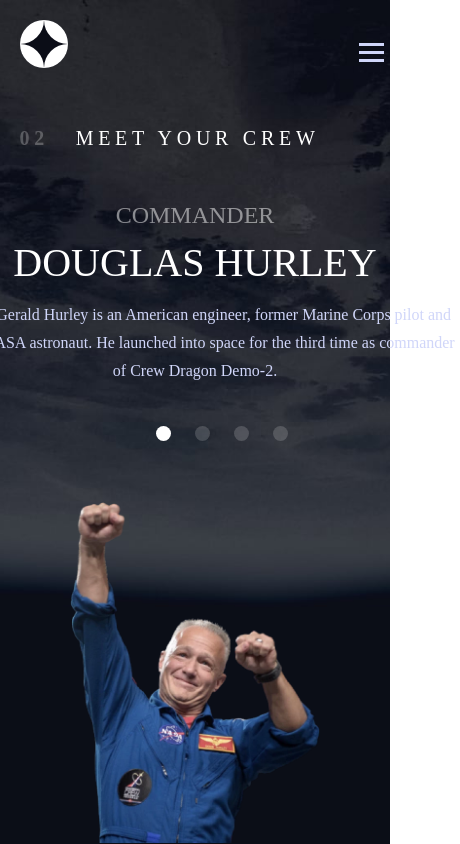
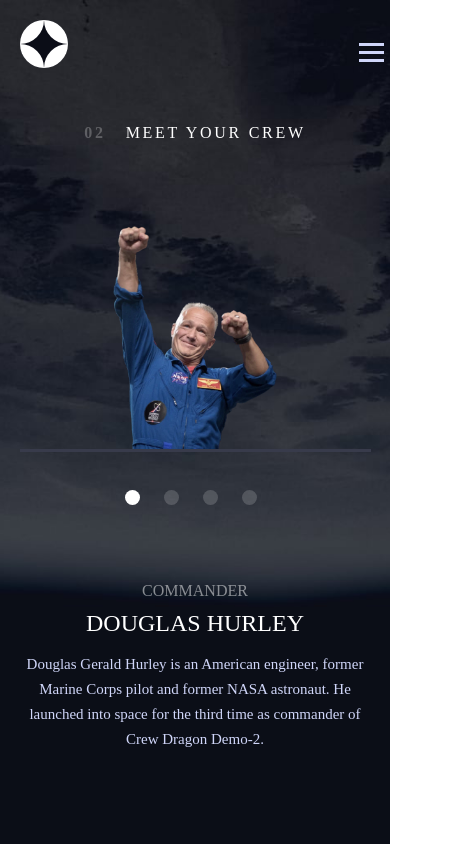
Before and after one commit to lukasviliams/space-tourism, a Vue app: page /crew in a window 390 px wide. Shown: the whole page, 460 px wide, since content can reach past the window. Built offline with nearby package versions, Linux system fonts and the light colour scheme; a web font is replaced by a local one.

Commit message:
responsive design crew

```diff
--- a/src/components/crew-component.vue
+++ b/src/components/crew-component.vue
@@ -22,6 +22,7 @@
         </div>
         <div class="slot_container-img">
             <img class="img" src="../assets/img/crew/image-douglas-hurley.webp" alt="Could not fetch img check src">
+            <div class="img-line"></div>
         </div>
       </div>
     </template>
@@ -42,6 +43,7 @@
       </div>
       <div class="slot_container-img">
           <img class="img" src="../assets/img/crew/image-mark-shuttleworth.webp" alt="Could not fetch img check src">
+          <div class="img-line"></div>
       </div>
     </div>
   </template>
@@ -62,6 +64,7 @@
       </div>
       <div class="slot_container-img">
           <img class="img" src="../assets/img/crew/image-victor-glover.webp" alt="Could not fetch img check src">
+          <div class="img-line"></div>
       </div>
     </div>
   </template>
@@ -82,6 +85,7 @@
       </div>
       <div class="slot_container-img">
           <img class="img" src="../assets/img/crew/image-anousheh-ansari.webp" alt="Could not fetch img check src">
+          <div class="img-line"></div>
       </div>
     </div>
   </template>
@@ -305,7 +309,7 @@
     left: 5vw;
   }
 }
-@media only screen and (max-width:1200px) {
+@media only screen and (max-width:1300px) {
   .slot_container{
     justify-content: space-between;
   }
@@ -320,7 +324,7 @@
 }
 @media only screen and (max-width:1000px) {
 .crew-container{
-  height: calc(100vh - 8.5rem);
+  height: calc(100vh - 9rem);
 }
 }
 @media only screen and (max-width:945px) {
@@ -383,7 +387,52 @@
   left: 40%;
 }
 }
-
+@media only screen and (max-width:650px) {
+  .header {
+    width: 100vw;
+    position: static;
+    margin-top: 4rem;
+    margin-bottom: 4rem;
+  }
+  .header span {
+    margin-right: 2rem;
+  }
+  .header span, .heading5 {
+    font-size: 16px;
+    letter-spacing: 2.7px;
+  }
+  .slot_container-img {
+    display: flex;
+    justify-content: center;
+    align-items: center;
+    order: -1;
+    height: 50%;
+  }
+  .img{
+    height: 22.3rem;
+  }
+  .img-line{
+    width: 90vw;
+    border-bottom: 3px solid #383B4B;
+  }
+  .slot_container-text, .body-text, .heading3 {
+    width: 90vw;
+  }
+  .heading4 {
+    font-size: 16px;
+  }
+  .heading3 {
+    font-size: 24px;
+  }
+  .body-text {
+    line-height: 25px;
+    font-size: 15px;
+  }
+  .dots-container {
+    top: 48vh;
+    left: calc(50% - 7rem)
+  }
+}
 
 
 </style>
```
